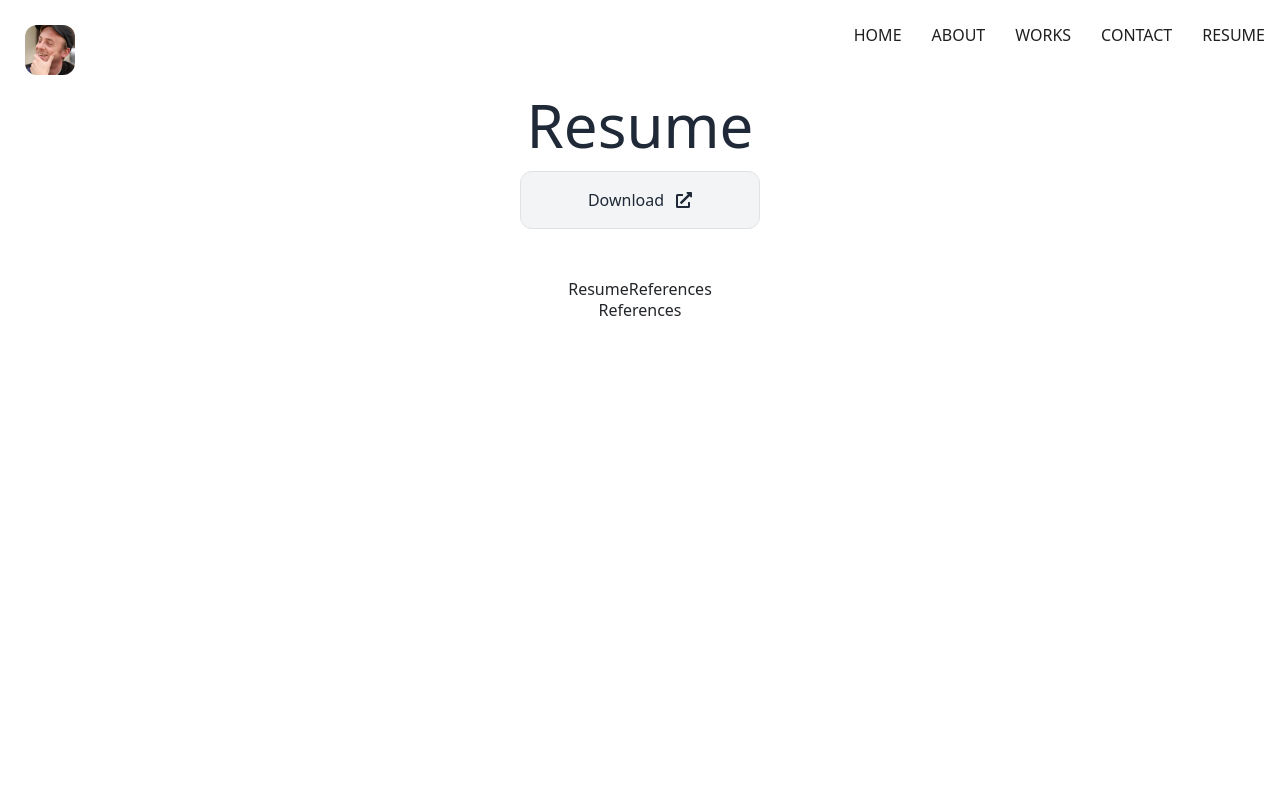
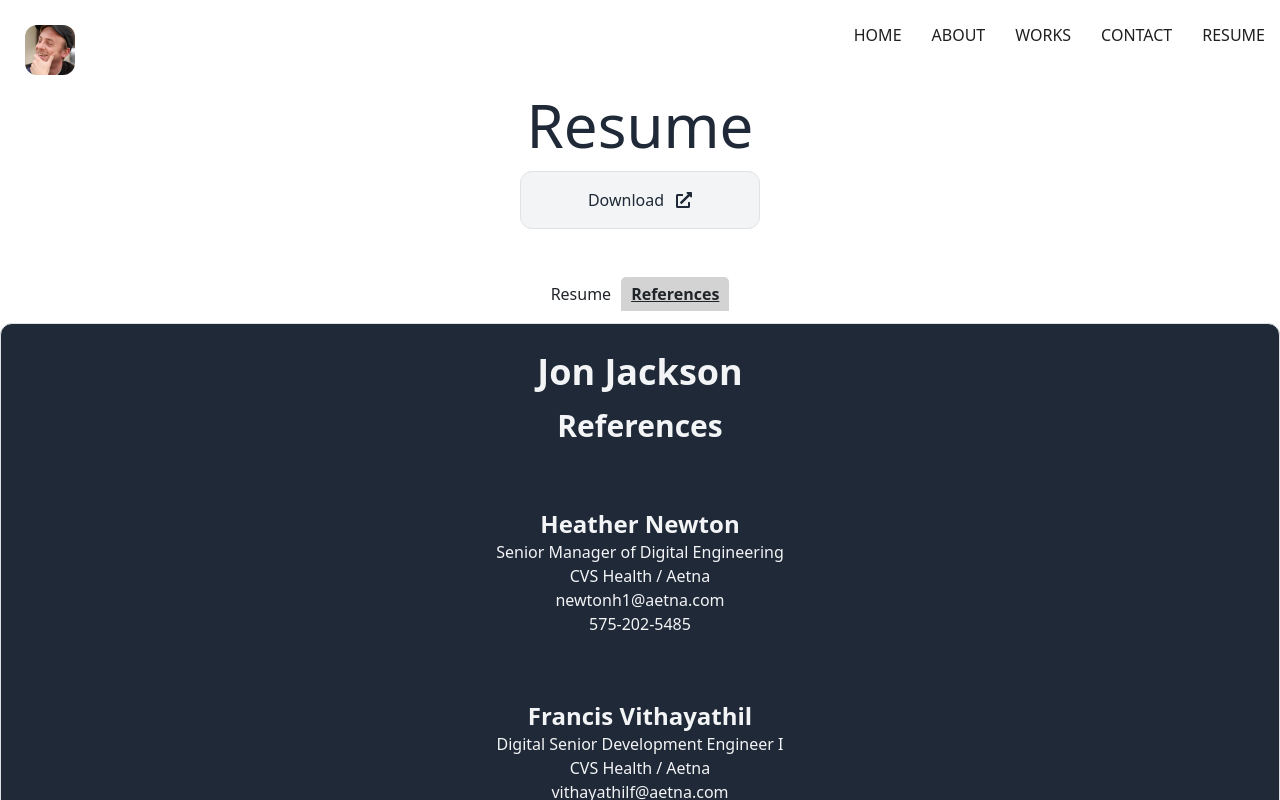
Before and after one commit to jonteal/jt-portfolio-2023, a React (Vite) app: page /resume in a window 1280 px wide. Both pictures are taken after a click on the button "References". Shown: the top 800 px of the page. Built offline with nearby package versions, Linux system fonts and the light colour scheme.

Commit message:
added reference page to resume

```diff
--- a/src/components/ReferencesComponent/ReferencesComponent.jsx
+++ b/src/components/ReferencesComponent/ReferencesComponent.jsx
@@ -1,7 +1,90 @@
 const ReferencesComponent = () => {
   return (
-    <div>
-      <h2>References</h2>
+    <div className="resume-body-container border w-screen rounded-xl flex flex-col items-center bg-gray-800 pt-7">
+      <h1 className="text-gray-100 text-4xl font-bold mb-3">Jon Jackson</h1>
+      <h2 className="text-gray-100 text-3xl font-bold mb-3">References</h2>
+
+      {/* REFERENCES */}
+      <div className="summary-section mb-3 mt-5 flex items-center">
+        <h3 className="text-gray-100 text-2xl font-bold">Heather Newton</h3>
+        <p className="text-gray-100 text-1xl">
+          Senior Manager of Digital Engineering
+        </p>
+        <p className="text-gray-100 text-1xl">CVS Health / Aetna</p>
+        <a href="mailto: newtonh1@aetna.com" className="text-gray-100 text-1xl">
+          newtonh1@aetna.com
+        </a>
+        <a href="tel:5752025485" className="text-gray-100 text-1xl">
+          575-202-5485
+        </a>
+      </div>
+      <div className="summary-section mb-3 mt-5 flex items-center">
+        <h3 className="text-gray-100 text-2xl font-bold">
+          Francis Vithayathil
+        </h3>
+        <p className="text-gray-100 text-1xl">
+          Digital Senior Development Engineer I
+        </p>
+        <p className="text-gray-100 text-1xl">CVS Health / Aetna</p>
+        <a
+          href="mailto: vithayathilf@aetna.com"
+          className="text-gray-100 text-1xl"
+        >
+          vithayathilf@aetna.com
+        </a>
+        <a href="tel:8635134134" className="text-gray-100 text-1xl">
+          863-513-4134
+        </a>
+      </div>
+      <div className="summary-section mb-3 mt-5 flex items-center">
+        <h3 className="text-gray-100 text-2xl font-bold">Mason Holland</h3>
+        <p className="text-gray-100 text-1xl">
+          Digital Development Engineer III
+        </p>
+        <p className="text-gray-100 text-1xl">CVS Health / Aetna</p>
+        <a
+          href="mailto: hollandm2@aetna.com"
+          className="text-gray-100 text-1xl"
+        >
+          hollandm2@aetna.com
+        </a>
+        <a href="tel:3104158457" className="text-gray-100 text-1xl">
+          310-415-8457
+        </a>
+      </div>
+      <div className="summary-section mb-3 mt-5 flex items-center">
+        <h3 className="text-gray-100 text-2xl font-bold">Ivan Ontiveros</h3>
+        <p className="text-gray-100 text-1xl">Digital Development Engineer I</p>
+        <p className="text-gray-100 text-1xl">CVS Health / Aetna</p>
+        <a
+          href="mailto: ontiverosi@aetna.com"
+          className="text-gray-100 text-1xl"
+        >
+          ontiverosi@aetna.com
+        </a>
+        <a href="tel:6025763985" className="text-gray-100 text-1xl">
+          602-576-3985
+        </a>
+      </div>
+      {/* <div className="summary-section mb-3 mt-5 flex items-center">
+        <h3 className="text-gray-100 text-2xl font-bold">Laurel Thorburn</h3>
+        <p className="text-gray-100 text-1xl">Position Title, Company Name</p>
+        <a href="mailto: newtonh1@aetna.com"  className="text-gray-100 text-1xl">Email Address</a>
+        <a href="tel:4082505504" className="text-gray-100 text-1xl">408-250-5504</a>
+      </div> */}
+      <div className="summary-section mb-3 mt-5 flex items-center">
+        <h3 className="text-gray-100 text-2xl font-bold">Robert Parsons</h3>
+        <p className="text-gray-100 text-1xl">Position Title, Company Name</p>
+        <a
+          href="mailto: rmpcoding@gmail.com"
+          className="text-gray-100 text-1xl"
+        >
+          rmpcoding@gmail.com
+        </a>
+        <a href="tel:6267031909" className="text-gray-100 text-1xl">
+          626-703-1909
+        </a>
+      </div>
     </div>
   );
 };
--- a/src/components/ResumeComponent/ResumeComponent.jsx
+++ b/src/components/ResumeComponent/ResumeComponent.jsx
@@ -1,4 +1,3 @@
-import React from "react";
 import { FaExternalLinkAlt } from "react-icons/fa";
 
 const ResumeComponent = () => {
--- a/src/pages/Resume/Resume.jsx
+++ b/src/pages/Resume/Resume.jsx
@@ -1,14 +1,14 @@
 import ResumePdf from "../../assets/images/resume.pdf";
 import { FaExternalLinkAlt } from "react-icons/fa";
 import { useState } from "react";
-
-import "./resume.css";
 import ReferencesComponent from "../../components/ReferencesComponent/ReferencesComponent";
 import ResumeComponent from "../../components/ResumeComponent/ResumeComponent";
 
+import "./resume.css";
+
 const Resume = () => {
-  const types = ["Resume", "References"];
-  const [active, setActive] = useState(types[0]);
+  const [active, setActive] = useState(true);
+
   return (
     <div className="resume-container">
       <h1 className="text-gray-800 font-light text-6xl mb-2">Resume</h1>
@@ -22,18 +22,21 @@ const Resume = () => {
         <FaExternalLinkAlt className="text-black-100" />
       </a>
       <>
-        <div>
-          {types.map((type) => (
-            <button
-              key={type}
-              active={active === type}
-              onClick={() => setActive(type)}
-            >
-              {type}
-            </button>
-          ))}
+        <div className="resume-button-container">
+          <button
+            className={active ? "active-tab" : "non-active-tab"}
+            onClick={() => setActive(true)}
+          >
+            Resume
+          </button>
+          <button
+            className={active ? "non-active-tab" : "active-tab"}
+            onClick={() => setActive(false)}
+          >
+            References
+          </button>
         </div>
-        {active === "Resume" ? <ResumeComponent /> : <ReferencesComponent />}
+        {active ? <ResumeComponent /> : <ReferencesComponent />}
       </>
     </div>
   );
--- a/src/pages/Resume/resume.css
+++ b/src/pages/Resume/resume.css
@@ -5,6 +5,7 @@
     justify-content: center;
     width: 100%;
     /* padding: 3.5rem;  */
+    margin-top: 0;
 }
 
 .brand-statement-section,
@@ -74,6 +75,24 @@
     margin: 0.75rem;
 }
 
+.active-tab {
+    border: black;
+    background-color: lightgray;
+    margin: 0 5px;
+    padding: 5px 10px;
+    border-radius: 5px 5px 0 0;
+    border: black;
+    font-weight: bold;
+    text-decoration: underline;
+    transition: 0.3s;
+}
+
+.non-active-tab {
+    border-bottom: black;
+    background-color: white;
+    margin: 0 5px;
+}
+
 
 @media only screen and (max-width: 600px) {
     .personal-info-container {
```
